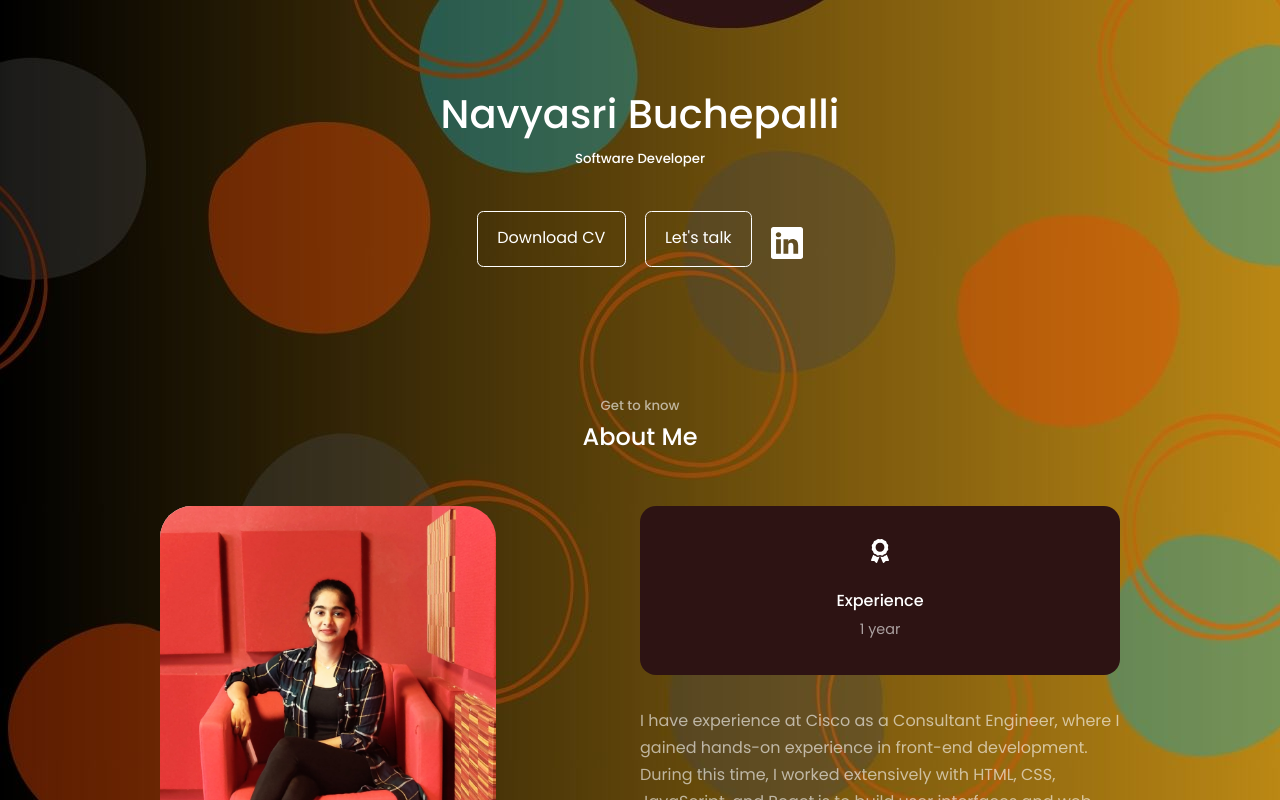
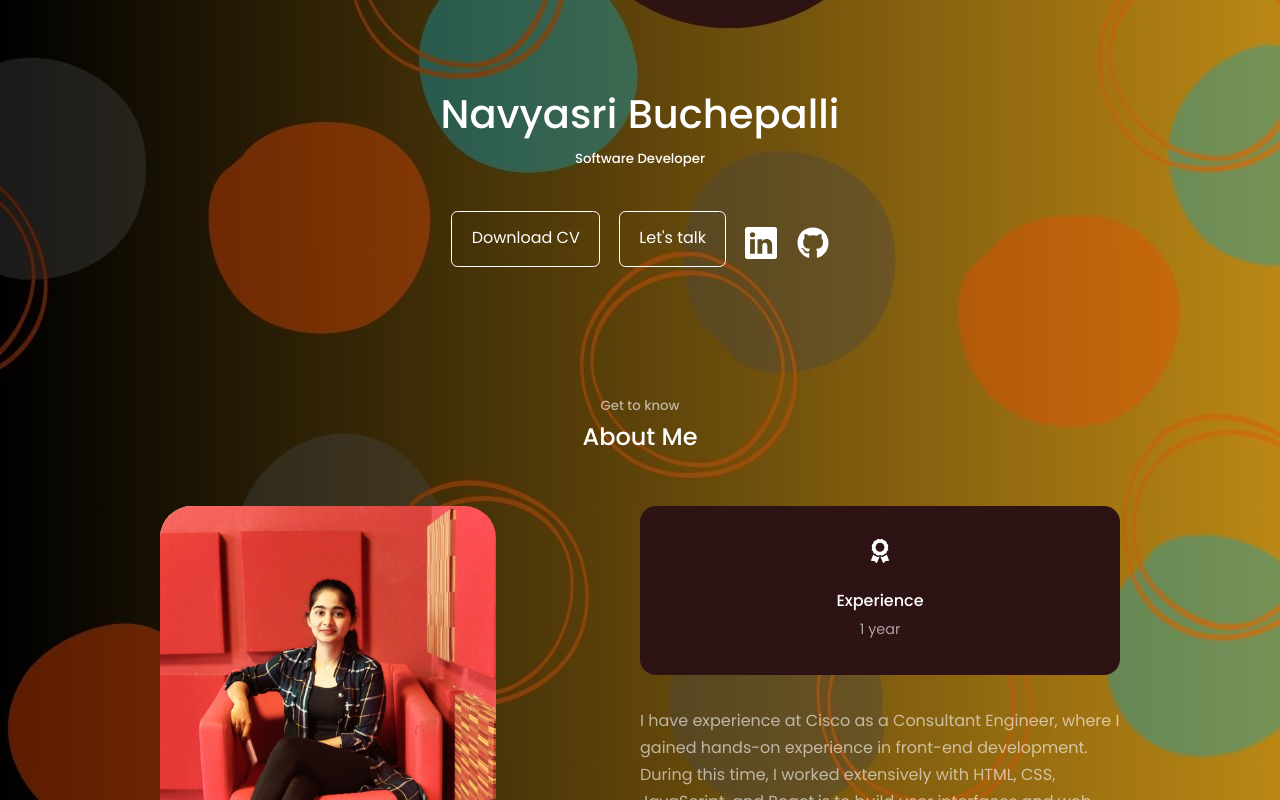
Before and after one commit to Navya26B/portfolio, a React (Create React App) app: page / in a window 1280 px wide. Shown: the top 800 px of the page. Built offline with nearby package versions, Linux system fonts and the light colour scheme.

Commit message:
Updated Link to Github

```diff
--- a/src/components/header/CTA.jsx
+++ b/src/components/header/CTA.jsx
@@ -1,6 +1,7 @@
 import React from 'react';
 import CV from '../../assets/Navya_cv.pdf';
 import { BsLinkedin } from 'react-icons/bs';
+import { FaGithub } from 'react-icons/fa'; // Import GitHub icon
 
 const CTA = () => {
   return (
@@ -12,6 +13,13 @@
         Let's talk
       </a>
       <a href="https://www.linkedin.com/in/navyasribuchepalli/" target="_blank" rel="noreferrer" ><BsLinkedin className='linkedin' style={{ fontSize: '2em', marginTop: '1rem'  }} /></a>
+      <a
+        href="https://github.com/Navya26B"  // Replace with your GitHub profile URL
+        target="_blank"
+        rel="noreferrer"
+      >
+        <FaGithub className='github' style={{ fontSize: '2em', marginTop: '1rem' }} /> {/* GitHub icon */}
+      </a>
     </div>
   );
 };
```
